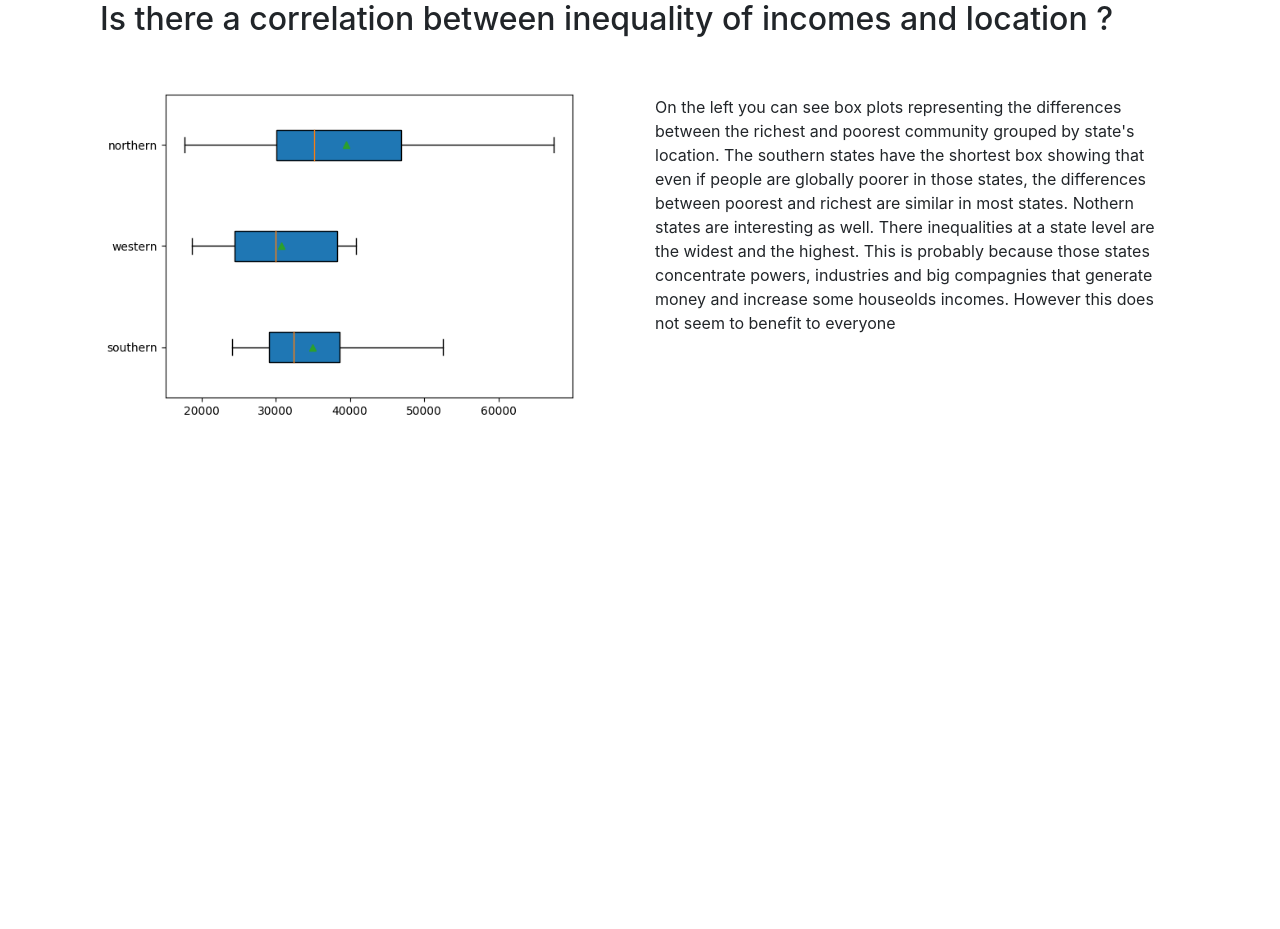
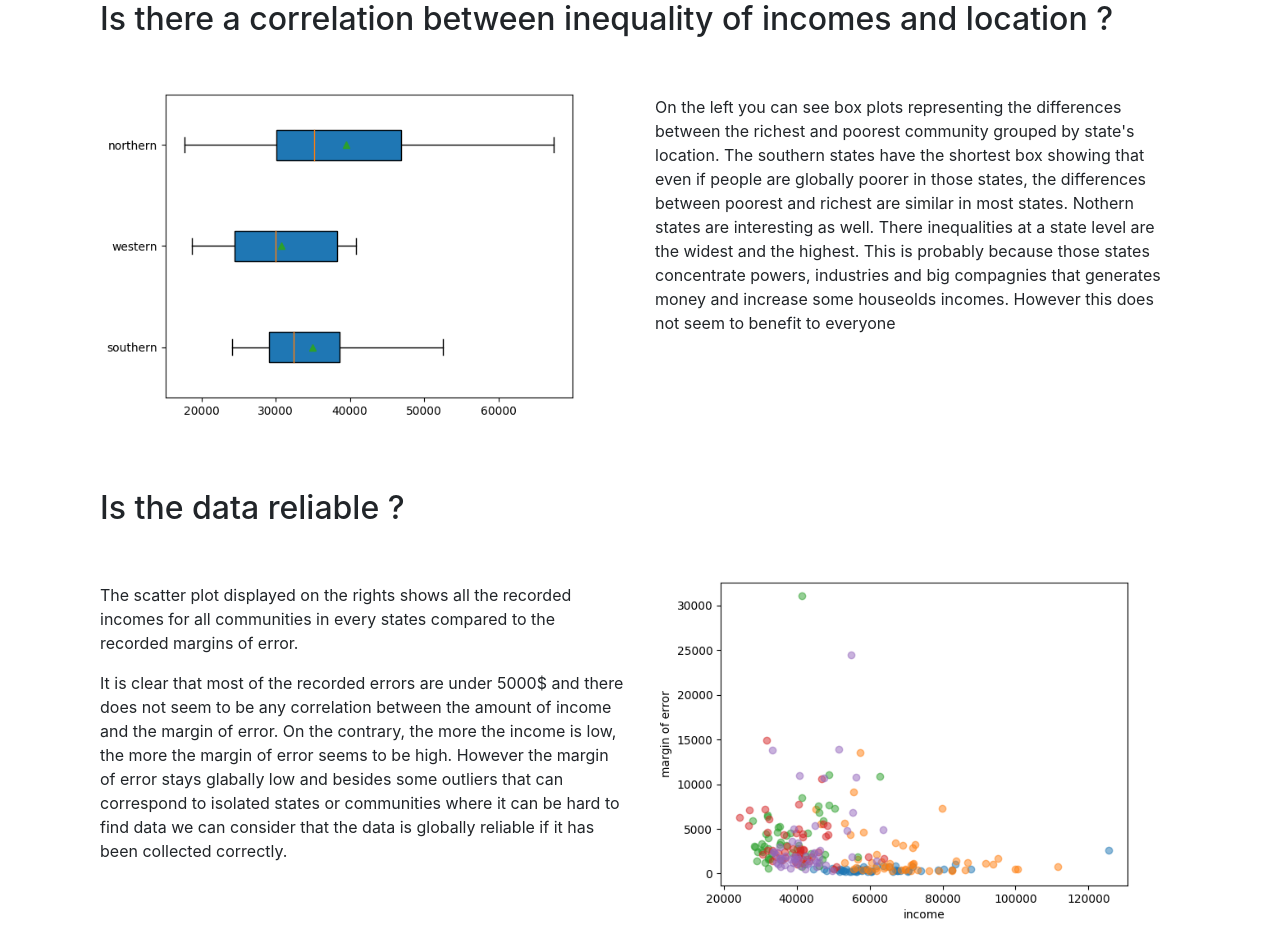
Before and after one commit to thomgo/us_incomes_analysis, a Flask app: template templates/analysis.html in a window 1280 px wide. Shown: the part 4411-5340 px from the top of the page. Before the commit the page ends 4826 px from the top, so only its background shows below. Run offline with Flask 2, Linux system fonts and the light colour scheme; the template is opened without the code that fills it, so the values that code supplies are empty; some libraries are stand-ins or nearby versions.

Commit message:
ad scatter plot for income and margin of error with analysis

```diff
--- a/templates/analysis.html
+++ b/templates/analysis.html
@@ -176,10 +176,28 @@
         grouped by state's location. The southern states have the shortest box showing that even if people are globally
         poorer in those states, the differences between poorest and richest are similar in most states. Nothern states
         are interesting as well. There inequalities at a state level are the widest and the highest. This is probably
-        because those states concentrate powers, industries and big compagnies that generate money and increase some
+        because those states concentrate powers, industries and big compagnies that generates money and increase some
         houseolds incomes. However this does not seem to benefit to everyone</p>
       </div>
     </div>
   </section>
 
+  <section class="container mt-5">
+    <h2>Is the data reliable ?</h2>
+    <div class="row">
+      <div class="col-sm-6">
+        <p class="mt-5">The scatter plot displayed on the rights shows all the recorded incomes for all communities
+        in every states compared to the recorded margins of error.</p>
+        <p>It is clear that most of the recorded errors are under 5000$ and there does not seem to be any correlation
+        between the amount of income and the margin of error. On the contrary, the more the income is low, the more
+        the margin of error seems to be high. However the margin of error stays glabally low and besides some outliers
+        that can correspond to isolated states or communities where it can be hard to find data
+        we can consider that the data is globally reliable if it has been collected correctly.</p>
+      </div>
+      <div class="col-sm-6">
+        <img class="img-fluid" src="{{ url_for('static', filename='images/scatterplot_error.png')}}">
+      </div>
+    </div>
+  </section>
+
 {% endblock %}
--- a/views.py
+++ b/views.py
@@ -32,6 +32,7 @@ def analysis():
     poorest_tab, khi2_poorest = fg.generate_poorest_race_by_location_tabs()
     richest_tab, khi2_richest = fg.generate_richest_race_by_location_tabs()
     fg.generate_difference_boxplot()
+    fg.generate_error_scatterplot()
     return render_template(
         "analysis.html",
         contengency_tab=contengency_tab,
```
Also changed, not shown: service/figure_generator.py (+8 -0 lines), static/images/scatterplot_error.png (added).
